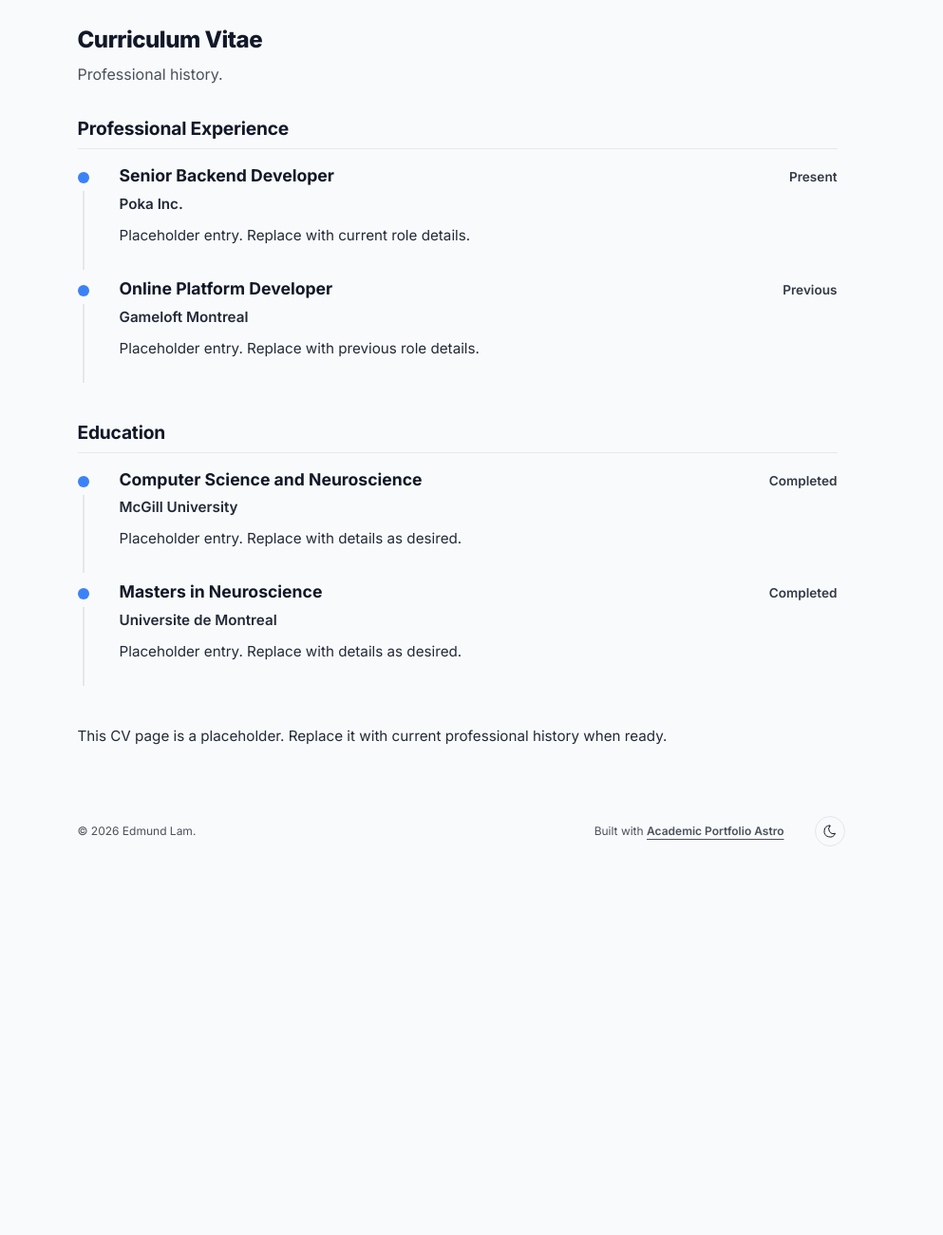
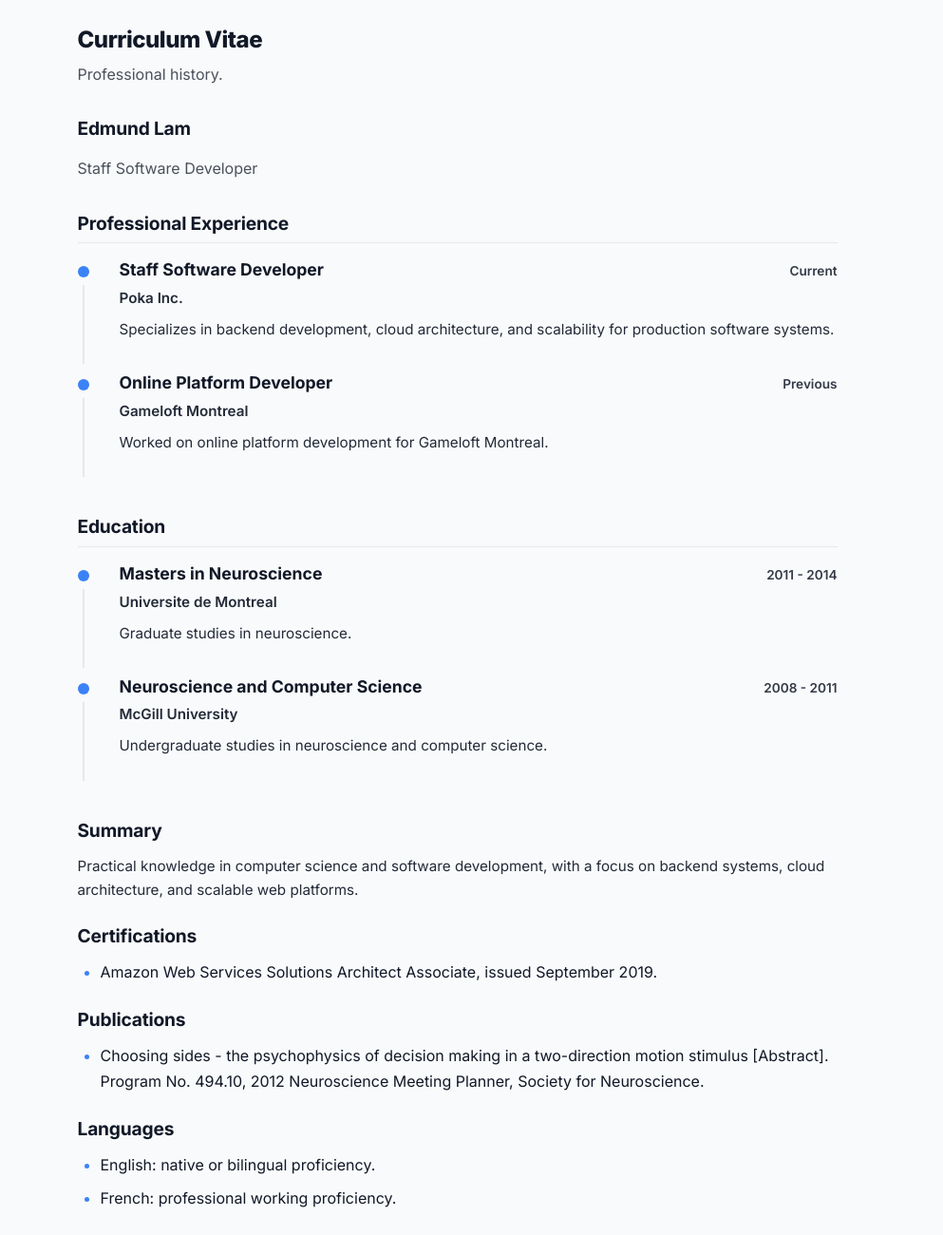
Before and after one commit to edmundlam/edmundlam.github.io, an Astro site in the folder academic-test/: page /cv in a window 1280 px wide. Shown: the part 60-1360 px from the top of the page at 95% size, 287-1280 px from the left. Before the commit the page ends 975 px from the top, so only its background shows below. Built offline with nearby package versions, Linux system fonts and the light colour scheme; Astro itself is replaced by a stand-in of ours.

Commit message:
Fill in CV content

```diff
--- a/academic-test/src/content/cv.md
+++ b/academic-test/src/content/cv.md
@@ -1,24 +1,39 @@
 ---
 name: "Edmund Lam"
-title: "Senior Backend Developer"
+title: "Staff Software Developer"
 experience:
-  - role: "Senior Backend Developer"
+  - role: "Staff Software Developer"
     institution: "Poka Inc."
-    period: "Present"
-    description: "Placeholder entry. Replace with current role details."
+    period: "Current"
+    description: "Specializes in backend development, cloud architecture, and scalability for production software systems."
   - role: "Online Platform Developer"
     institution: "Gameloft Montreal"
     period: "Previous"
-    description: "Placeholder entry. Replace with previous role details."
+    description: "Worked on online platform development for Gameloft Montreal."
 education:
-  - degree: "Computer Science and Neuroscience"
-    institution: "McGill University"
-    period: "Completed"
-    description: "Placeholder entry. Replace with details as desired."
   - degree: "Masters in Neuroscience"
     institution: "Universite de Montreal"
-    period: "Completed"
-    description: "Placeholder entry. Replace with details as desired."
+    period: "2011 - 2014"
+    description: "Graduate studies in neuroscience."
+  - degree: "Neuroscience and Computer Science"
+    institution: "McGill University"
+    period: "2008 - 2011"
+    description: "Undergraduate studies in neuroscience and computer science."
 ---
 
-This CV page is a placeholder. Replace it with current professional history when ready.
+## Summary
+
+Practical knowledge in computer science and software development, with a focus on backend systems, cloud architecture, and scalable web platforms.
+
+## Certifications
+
+- Amazon Web Services Solutions Architect Associate, issued September 2019.
+
+## Publications
+
+- Choosing sides - the psychophysics of decision making in a two-direction motion stimulus [Abstract]. Program No. 494.10, 2012 Neuroscience Meeting Planner, Society for Neuroscience.
+
+## Languages
+
+- English: native or bilingual proficiency.
+- French: professional working proficiency.
--- a/academic-test/src/pages/cv/index.astro
+++ b/academic-test/src/pages/cv/index.astro
@@ -26,6 +26,11 @@ const { name, title, experience = [], education = [] } = cvEntry.data;
     </header>
 
     <div class="container-narrow">
+        <section class="section">
+            <h2 class="section-title">{name}</h2>
+            <p class="page-subtitle">{title}</p>
+        </section>
+
         {
             experience.length > 0 && (
                 <section class="section">
```
